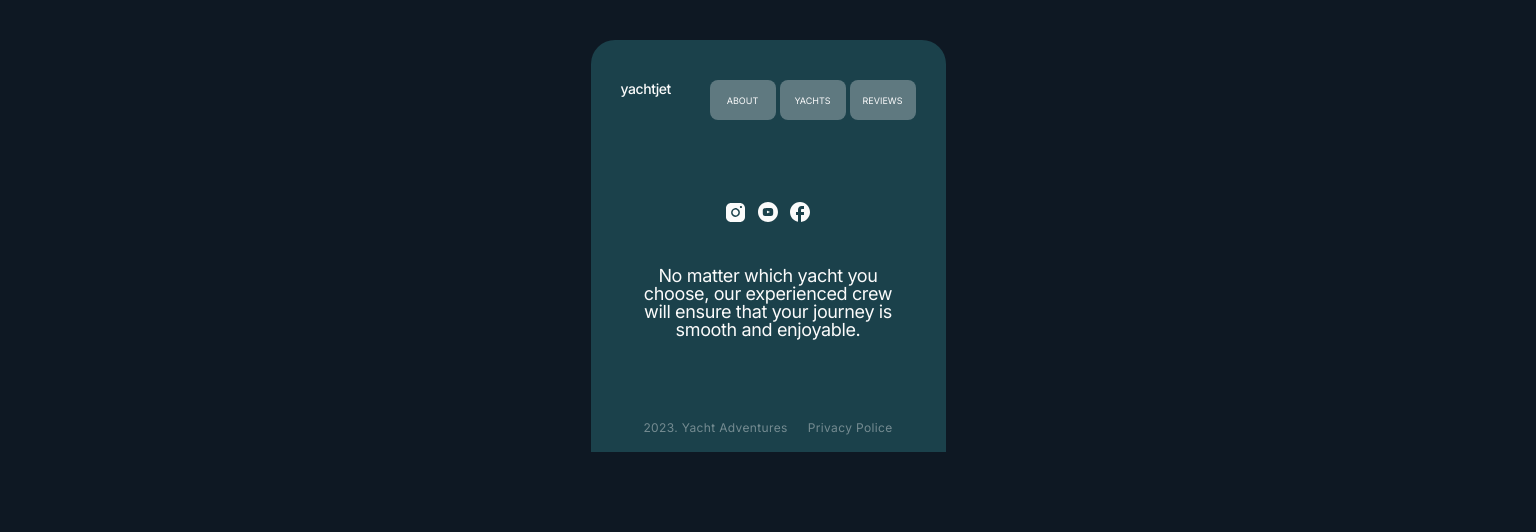
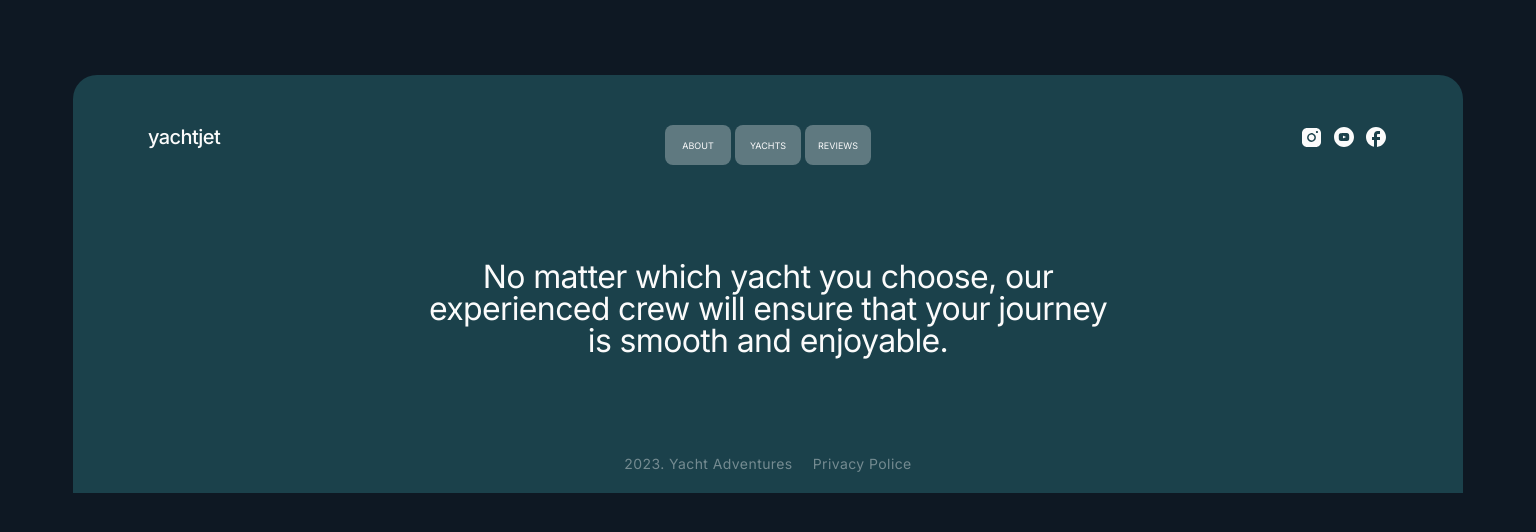
Before and after one commit to LAdamenko/first-group-footer, a plain HTML site: page index.html in a window 1536 px wide. Drawn offline with nearby package versions, Linux system fonts and the light colour scheme.

Commit message:
footer done

```diff
--- a/css/styles.css
+++ b/css/styles.css
@@ -30,9 +30,6 @@ img {
 }
 
 .container {
-    /* max-width: 355px; */
-    /* margin: 0 auto; */
-    /* padding: 0 10px; */
     max-width: 375px;
     padding: 0 20px;
     margin: 0 auto;
@@ -124,11 +121,15 @@ img {
     letter-spacing: 0.03em;
 }
 
-@media screen and (min-width: 768px) and (max-width: 1157px) {
+@media screen and (min-width: 768px) {
     .container {
         max-width: 768px;
         padding: 0 32px;
         margin: 0 auto;
+    }
+
+    .footer-all {
+        padding-top: 75px;
     }
 
     .footer-container {
@@ -171,3 +172,31 @@ img {
         line-height: 1.18;
     }
 }
+
+@media screen and (min-width: 1280px) {
+
+    .container {
+        max-width: 1280px;
+        padding: 0 50px;
+        margin: 0 auto;
+    }
+
+    .footer-container {
+        padding: 50px 75px 20px;
+        max-width: 1230px;
+    }
+    .footer-slogan {
+        min-width: 693px;
+    }
+
+}
+
+@media screen and (min-width: 1440px) {
+    .container {
+        max-width: 1440px;
+    }
+
+    .footer-container {
+        max-width: 1390px;
+    }
+}
```
